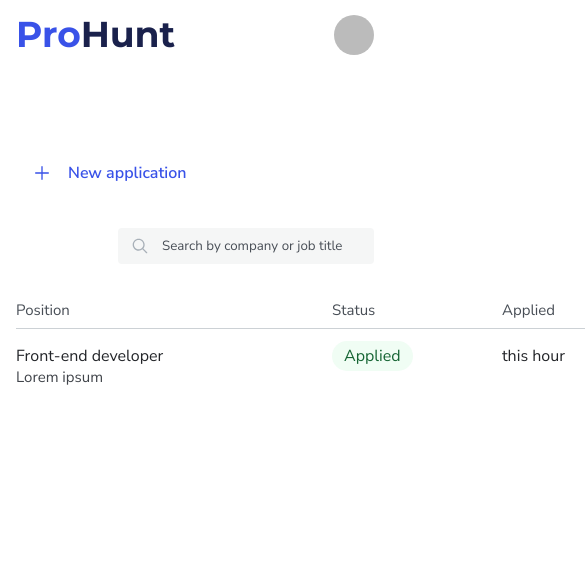
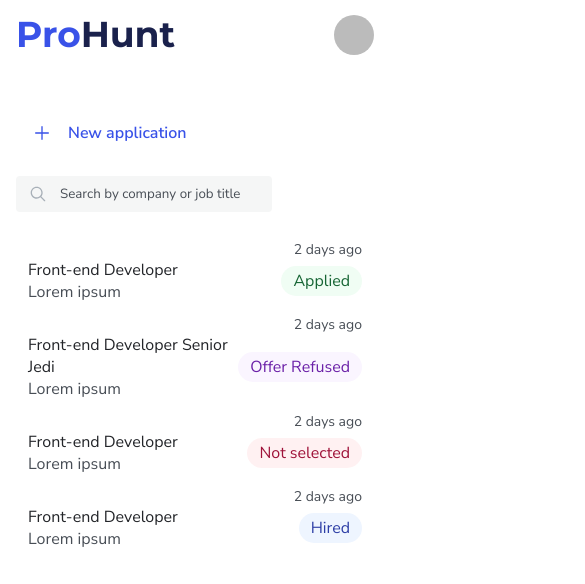
Before and after one commit to lucasbnunes/keeptrack, a Next.js app: page /applications in a window 390 px wide. Shown: the top 584 px of the page, 585 px wide, since content can reach past the window. Built offline with nearby package versions, Linux system fonts and the light colour scheme; no server answers; sample sign-in values are in the browser's storage.

Commit message:
feat: create component to display applications on mobile devices

```diff
--- /dev/null
+++ b/features/applications/ApplicationsList/index.tsx
@@ -0,0 +1,56 @@
+import { useDateFormat } from "@/hooks/useDateFormat";
+import { StatusChip } from "../StatusChip";
+import { ApplicationListRoot } from "./style";
+
+export function ApplicationsList() {
+  const { formatToRelativeDate } = useDateFormat()
+
+  return (
+    <ApplicationListRoot>
+      <li>
+        <span>{formatToRelativeDate(new Date('2023-04-06'))}</span>
+
+        <div>
+          <div>
+            <span>Front-end Developer</span>
+            <span>Lorem ipsum</span>
+          </div>
+          <StatusChip status="applied" />
+        </div>
+      </li>
+      <li>
+        <span>{formatToRelativeDate(new Date('2023-04-06'))}</span>
+
+        <div>
+          <div>
+            <span>Front-end Developer Senior Jedi</span>
+            <span>Lorem ipsum</span>
+          </div>
+          <StatusChip status="offer_refused" />
+        </div>
+      </li>
+      <li>
+        <span>{formatToRelativeDate(new Date('2023-04-06'))}</span>
+
+        <div>
+          <div>
+            <span>Front-end Developer</span>
+            <span>Lorem ipsum</span>
+          </div>
+          <StatusChip status="not_selected" />
+        </div>
+      </li>
+      <li>
+        <span>{formatToRelativeDate(new Date('2023-04-06'))}</span>
+
+        <div>
+          <div>
+            <span>Front-end Developer</span>
+            <span>Lorem ipsum</span>
+          </div>
+          <StatusChip status="hired" />
+        </div>
+      </li>
+    </ApplicationListRoot>
+  )
+}
--- /dev/null
+++ b/features/applications/ApplicationsList/style.ts
@@ -0,0 +1,39 @@
+import styled from 'styled-components';
+
+export const ApplicationListRoot = styled.ul`
+  display: flex;
+  flex-direction: column;
+  gap: 4px;
+
+  & li {
+    display: flex;
+    flex-direction: column;
+
+    padding: 4px 12px;
+    border-radius: 6px;
+    &:hover {
+      background: ${({ theme }) => theme.colors.blue[50]};
+    }
+
+    & > span {
+      align-self: flex-end;
+      font-size: 0.875rem;
+      color: ${({ theme }) => theme.colors.gray[700]};
+    }
+
+    & div {
+      display: flex;
+      justify-content: space-between;
+
+      & div span:last-child {
+        font-weight: 0.9375rem;
+        color: ${({ theme }) => theme.colors.gray[700]};
+      }
+
+      & > div {
+        display: flex;
+        flex-direction: column;
+      }
+    }
+  }
+`;
--- a/features/applications/StatusChip/style.ts
+++ b/features/applications/StatusChip/style.ts
@@ -47,4 +47,6 @@ export const StatusChipContainer = styled.span<StatusChipContainerProps>`
   background: ${({ status }) => STATUS_COLOR_MAP[status].background};
   color: ${({ status }) => STATUS_COLOR_MAP[status].color};
   border-radius: 99px;
+  align-self: center;
+  white-space: nowrap;
 `;
--- a/pages/applications/index.tsx
+++ b/pages/applications/index.tsx
@@ -3,8 +3,12 @@ import { PlusIcon } from "@radix-ui/react-icons";
 import { ApplicationsContainer, ApplicationsSearchContainer } from "./style";
 import { SearchInput } from "@/components/SearchInput";
 import { ApplicationsTable } from "@/features/applications/ApplicationsTable";
+import { ApplicationsList } from "@/features/applications/ApplicationsList";
+import { useMediaQuery } from "@/hooks/useMediaQuery";
 
 export default function Applications() {
+  const { minWidth } = useMediaQuery()
+
   return (
     <ApplicationsContainer>
       <Button>
@@ -15,8 +19,11 @@ export default function Applications() {
         <SearchInput placeholder="Search by company or job title" />
       </ApplicationsSearchContainer>
 
-
-      <ApplicationsTable />
+      {minWidth("lg") ?
+        <ApplicationsTable />
+        :
+        <ApplicationsList />
+      }
 
     </ApplicationsContainer>
   )
--- a/pages/applications/style.ts
+++ b/pages/applications/style.ts
@@ -5,9 +5,18 @@ export const ApplicationsContainer = styled.div`
   margin: 0 auto;
   margin-top: 80px;
   padding: 0 1rem;
+
+  @media (max-width: ${({ theme }) => theme.breakpoints['xl']}) {
+    margin-top: 40px;
+  }
 `;
 
 export const ApplicationsSearchContainer = styled.div`
   margin: 36px 0;
   text-align: right;
+
+  @media (max-width: ${({ theme }) => theme.breakpoints['xl']}) {
+    text-align: left;
+    margin: 24px 0;
+  }
 `;
```
